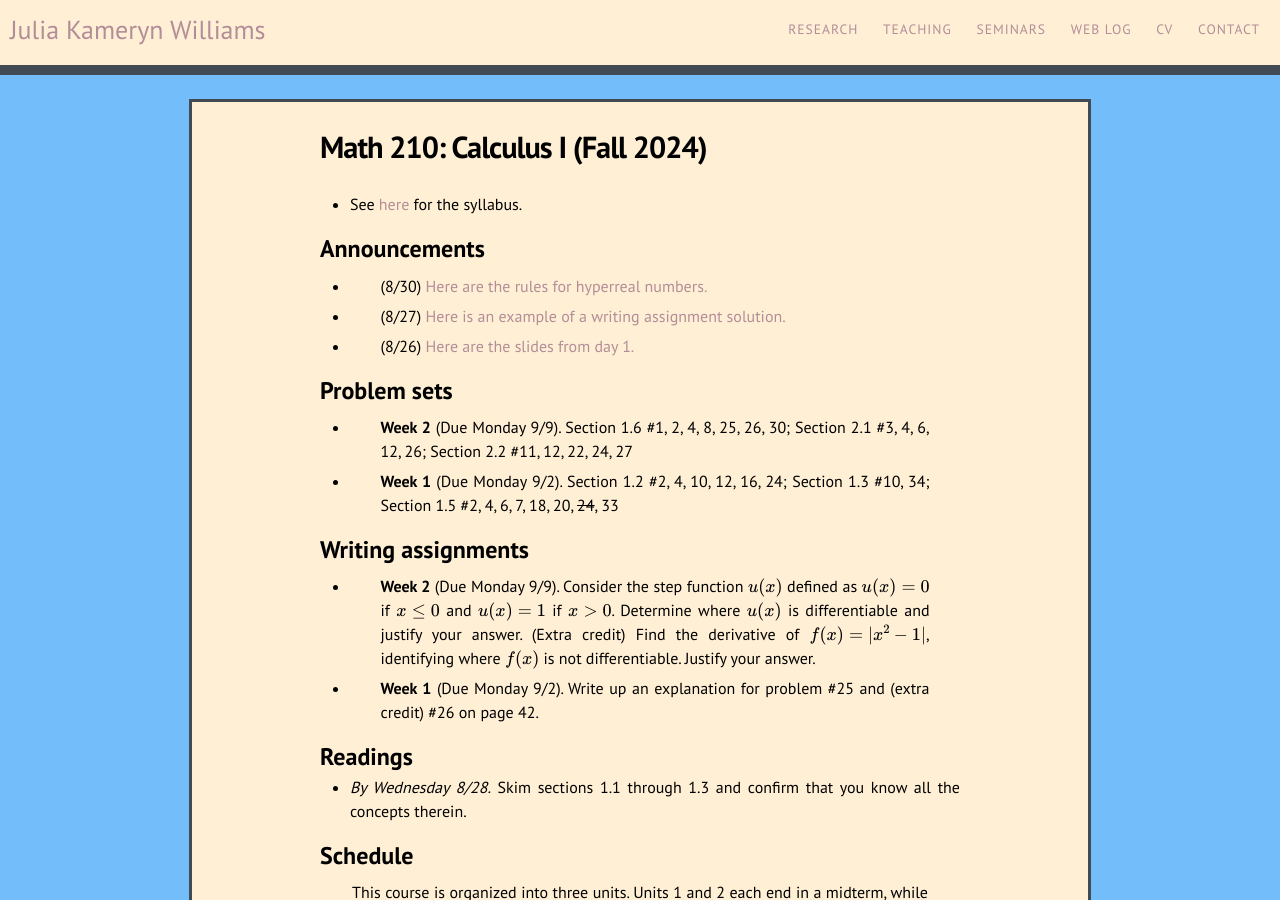
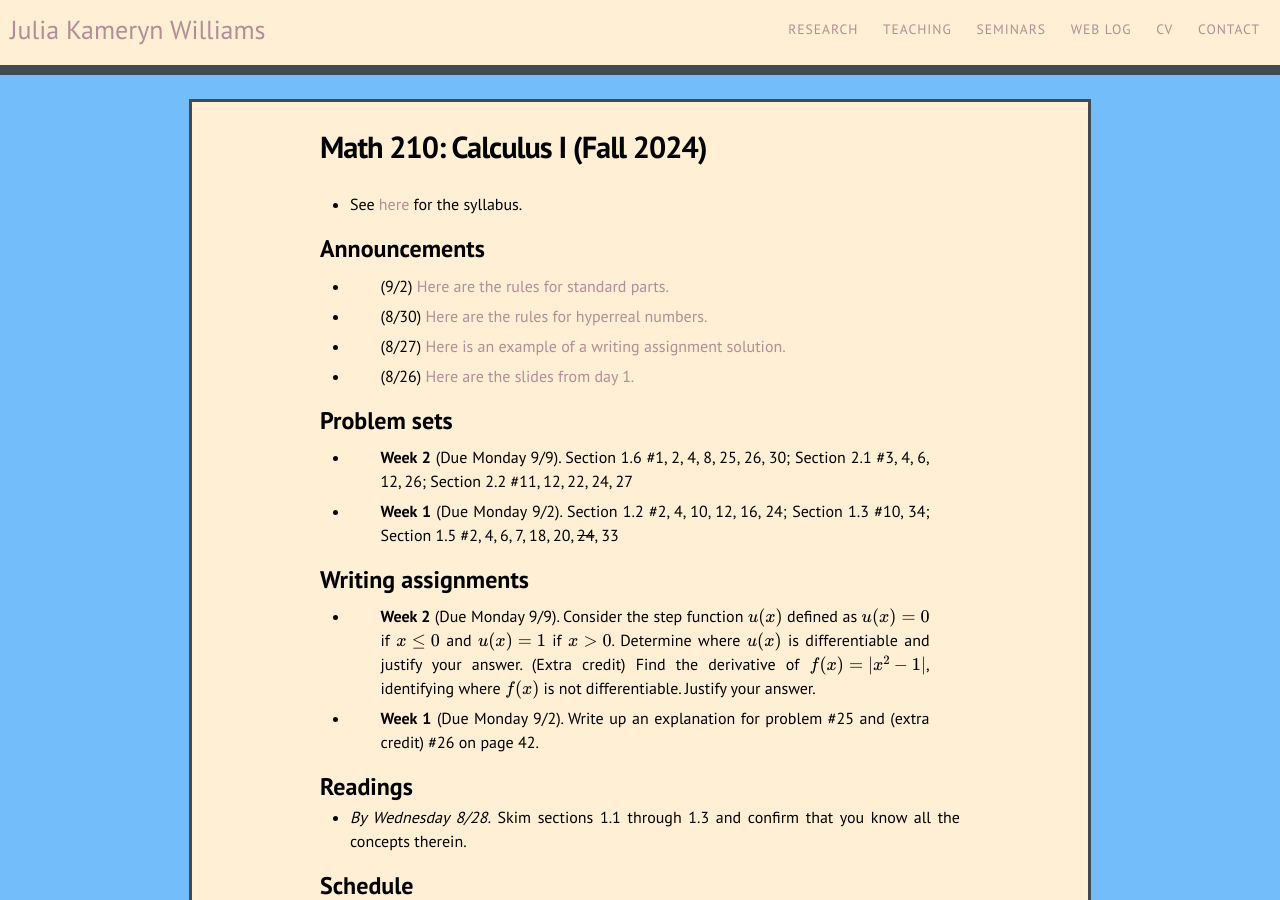
Before and after one commit to kamerynjw/kamerynjw.github.io, a Jekyll site: the page built from teaching/2024/math210.md, in a window 1280 px wide and 900 px high. Built offline with Jekyll 4.4.1, drawn with Linux system fonts in a browser that asks for light colours; nearby versions of some CDN libraries; formulas are drawn with MathJax 3.

Commit message:
added std parts rules sheet

```diff
--- a/teaching/2024/math210.md
+++ b/teaching/2024/math210.md
@@ -9,6 +9,8 @@ permalink: /teaching/2024/math210/
 
 Announcements
 -------------
+
+* (9/2) [Here are the rules for standard parts.]({{ page.url }}standard-parts.pdf)
 
 * (8/30) [Here are the rules for hyperreal numbers.]({{ page.url }}hyperreal-rules.pdf)
 
```
Also changed, not shown: 1 other file.
